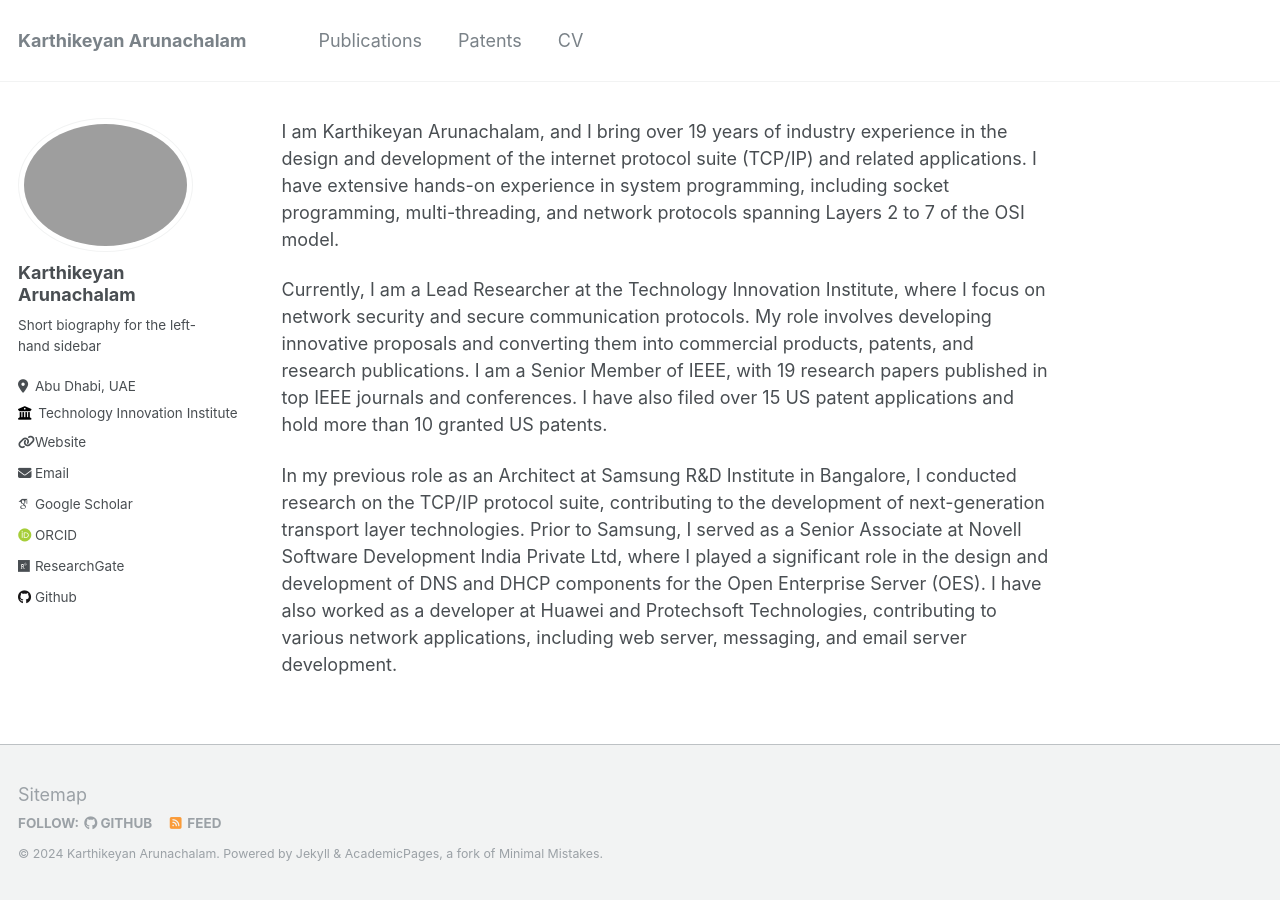
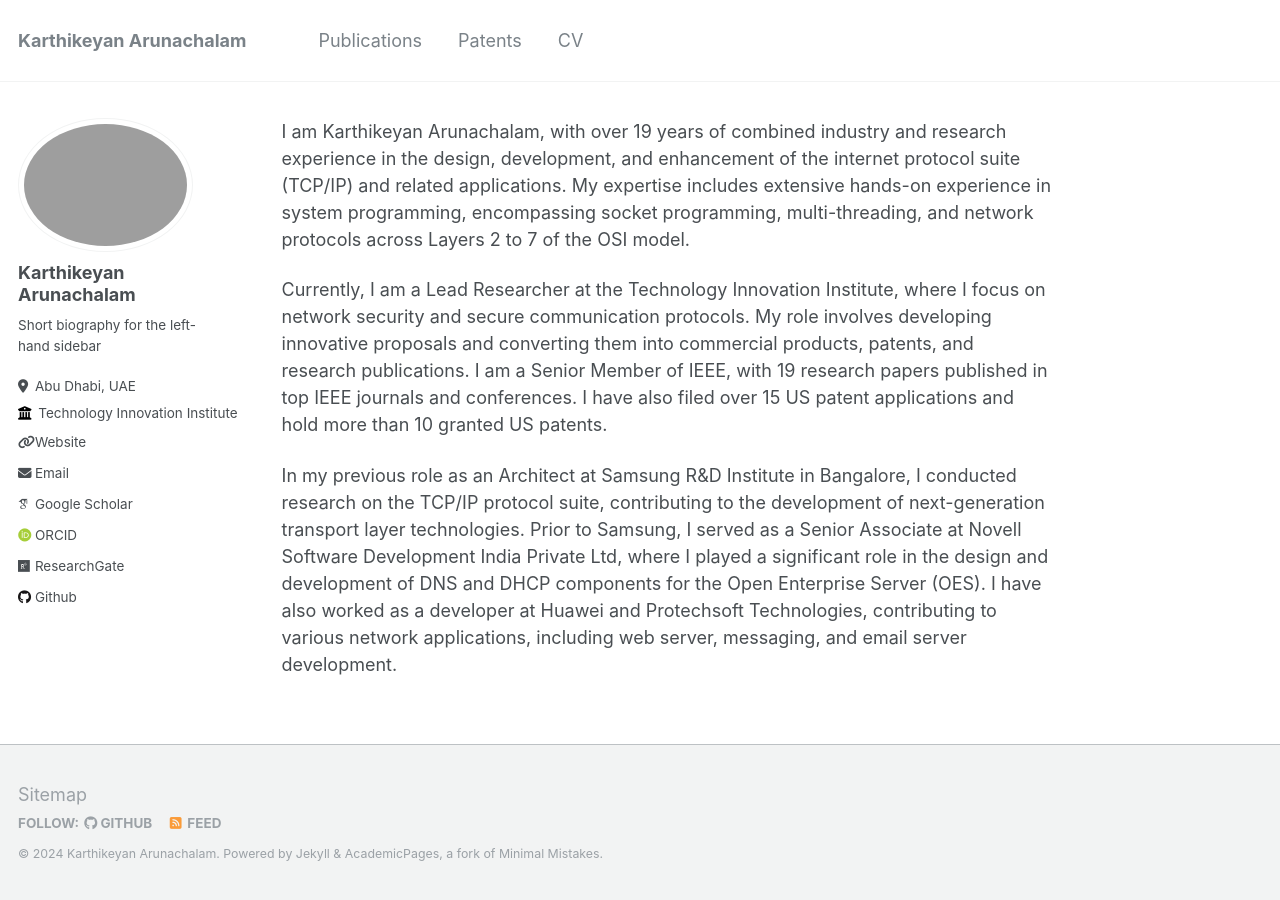
Before and after one commit to karthikeyansct/karthikeyan.github.io, a Jekyll site: the page built from _pages/about.md, in a window 1280 px wide. Built offline with Jekyll 4.4.1, drawn with Linux system fonts in a browser that asks for light colours; some web fonts are replaced; our own code applies the rules of GitHub Pages for plain Markdown files.

Commit message:
Update about.md
Updated Biography

```diff
--- a/_pages/about.md
+++ b/_pages/about.md
@@ -1,5 +1,5 @@
 
-I am Karthikeyan Arunachalam, and I bring over 19 years of industry experience in the design and development of the internet protocol suite (TCP/IP) and related applications. I have extensive hands-on experience in system programming, including socket programming, multi-threading, and network protocols spanning Layers 2 to 7 of the OSI model.
+I am Karthikeyan Arunachalam, with over 19 years of combined industry and research experience in the design, development, and enhancement of the internet protocol suite (TCP/IP) and related applications. My expertise includes extensive hands-on experience in system programming, encompassing socket programming, multi-threading, and network protocols across Layers 2 to 7 of the OSI model.
 
 Currently, I am a Lead Researcher at the Technology Innovation Institute, where I focus on network security and secure communication protocols. My role involves developing innovative proposals and converting them into commercial products, patents, and research publications. I am a Senior Member of IEEE, with 19 research papers published in top IEEE journals and conferences. I have also filed over 15 US patent applications and hold more than 10 granted US patents.
 
```
